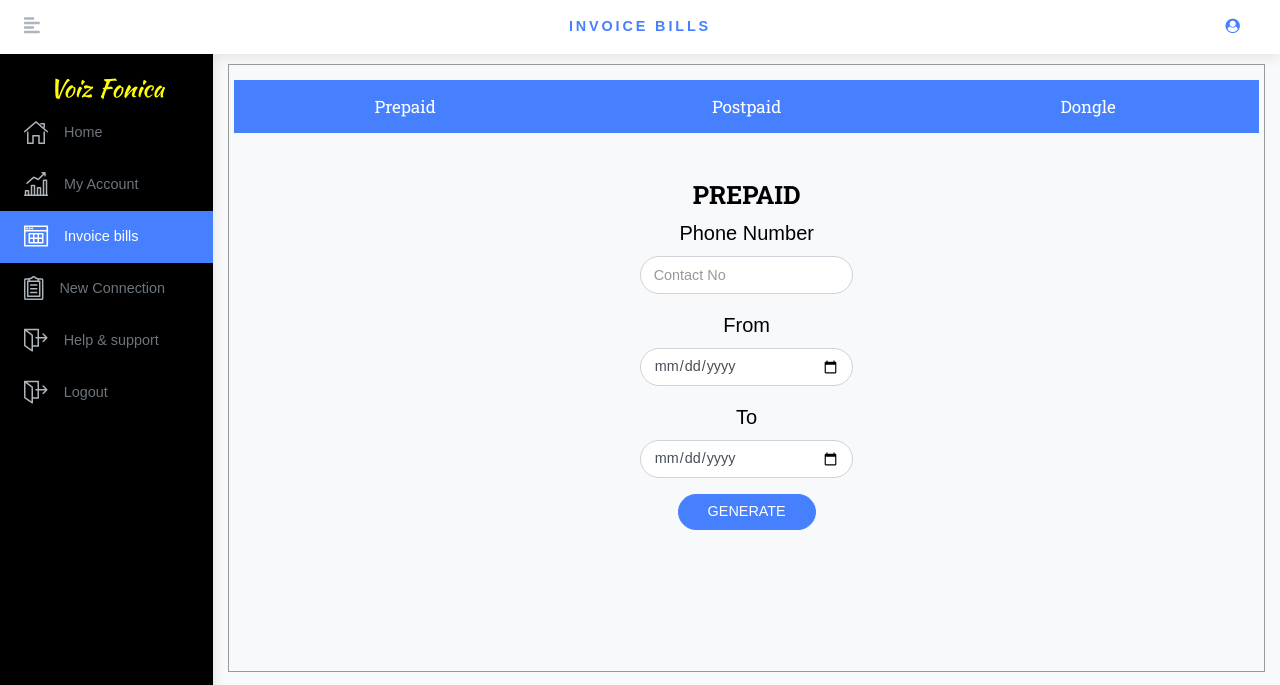
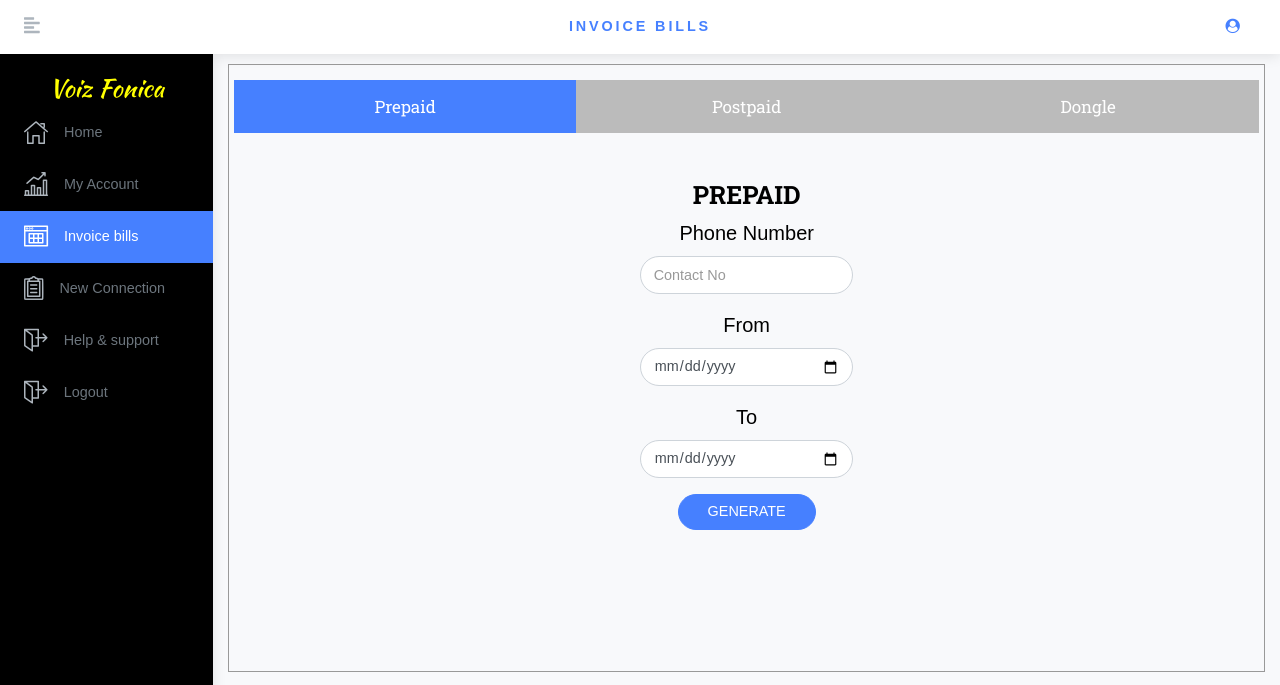
Before and after one commit to Mohanaprasad1997/Voizfonica, a website: page voizfonica/dashboard/invoicebills.html in a window 1280 px wide. Shown: the top 685 px of the page. Drawn offline with nearby package versions, Linux system fonts and the light colour scheme.

Commit message:
Update invoicebills.html

```diff
--- a/voizfonica/dashboard/invoicebills.html
+++ b/voizfonica/dashboard/invoicebills.html
@@ -82,8 +82,9 @@ body, html {
   width: 33.33%;
 }
 
+
 .tablink:hover {
-  background-color: #777;
+  background-color: #4680ff;
 }
 
 /* Style the tab content (and add height:100% for full page content) */
@@ -254,7 +255,7 @@ function openPage(pageName,elmnt) {
   }
   tablinks = document.getElementsByClassName("tablink");
   for (i = 0; i < tablinks.length; i++) {
-    tablinks[i].style.backgroundColor = "";
+    tablinks[i].style.backgroundColor = "#bbbbbb";
   }
   document.getElementById(pageName).style.display = "block";
   elmnt.style.backgroundColor = "";
```
